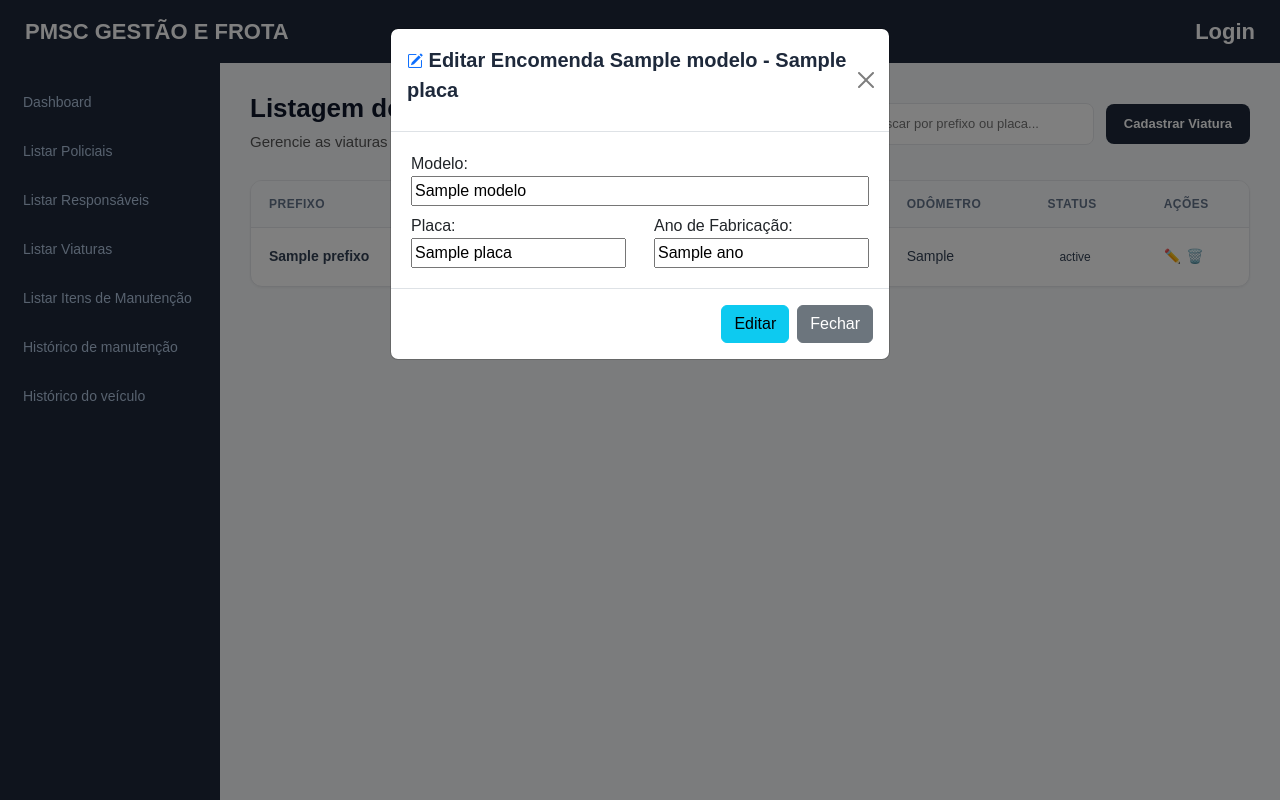
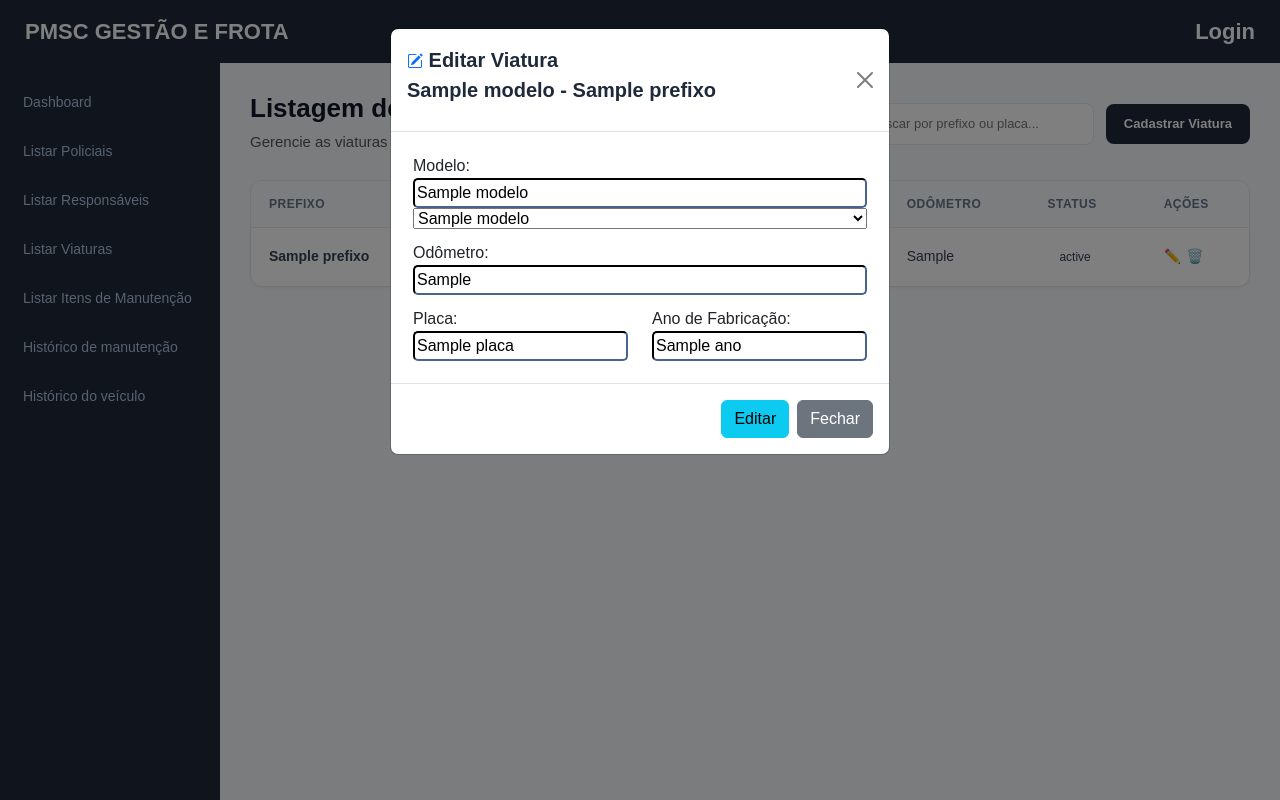
Before and after one commit to JH-0713/Frota_WEB, a Flask app: page /listar_viatura in a window 1280 px wide, after a click on "✏️". Run offline with Flask 3, Linux system fonts and the light colour scheme; a database or web service that is not in the repository returns one stand-in record (values such as "Sample title"); data that the repository does not hold is empty.

Commit message:
Frota_web

```diff
--- a/app.py
+++ b/app.py
@@ -8,7 +8,7 @@ from flask_jwt_extended import JWTManager, create_access_token, jwt_required, ge
 from functools import wraps
 
 app = Flask(__name__)
-app.config['SECRET_KEY'] = 'VaiCagarRicardo'
+app.config['SECRET_KEY'] = "VaiCagaRicardo"
 
 
 @app.route('/')
@@ -33,7 +33,6 @@ def listar_policial():
 @app.route('/listar_responsavel', methods=['GET'])
 def listar_responsavel():
     var_responsavel = get_responsavel()
-    print("Responsavel:", var_responsavel)
     return render_template('listar_responsavel.html', var_responsavel=var_responsavel[0])
 
 
@@ -56,17 +55,15 @@ def cadastrar_viatura():
         modelo = request.form.get('form_modelo')
         ano = request.form.get('form_ano')
         km_atual = request.form.get('form_km_atual')
-        status_atual = request.form.get('form_status')
-        print(placa, modelo, ano, km_atual, status_atual)
 
-        if not placa or not modelo or not ano or not km_atual or not status_atual:
+        if not placa or not modelo or not ano or not km_atual:
             flash("Preencha todos os campos", "danger")
             return redirect(url_for('cadastrar_viatura'))
 
         try:
-            pv1 = post_viatura(placa=placa, modelo=modelo, ano=ano, km_atual=km_atual, status_atual=status_atual)
-
-            if pv1[1] == 200:
+            pv1 = post_viatura(placa=placa, modelo=modelo, ano=ano, km_atual=km_atual)
+            print(f'pv1: {pv1}')
+            if pv1 == 201:
                 flash("Viatura cadastrada com sucesso!", "success")
                 return redirect(url_for('listar_viatura'))
             else:
@@ -78,7 +75,8 @@ def cadastrar_viatura():
             flash('Falha no Sistema Interno, Tente Novamente mais Tarde.', 'warning')
             return redirect(url_for('cadastrar_viatura'))
 
-    return render_template('cadastro_viatura.html')
+    var_modelos = get_modelo()
+    return render_template('cadastro_viatura.html',var_modelos=var_modelos[0])
 
 
 @app.route('/cadastrar_policial', methods=['GET', 'POST'])
@@ -97,7 +95,7 @@ def cadastrar_policial():
         try:
             pp1 = post_policial(nome=nome, email=email, senha=senha,cargo_patente=cargo)
 
-            if pp1[1] == 200:
+            if pp1 == 201:
                 flash("Viatura cadastrada com sucesso!", "success")
                 return redirect(url_for('listar_viatura'))
             else:
@@ -110,7 +108,6 @@ def cadastrar_policial():
             return redirect(url_for('cadastrar_responsavel'))
 
     return render_template('cadastro_policial.html')
-
 
 @app.route('/cadastrar_responsavel', methods=['GET', 'POST'])
 def cadastrar_responsavel():
@@ -130,7 +127,7 @@ def cadastrar_responsavel():
         try:
             pr1 = post_responsavel(nome=nome, cargo_funcao=cargo, email=email, senha=senha)
 
-            if pr1[1] == 200:
+            if pr1 == 201:
                 flash("Viatura cadastrada com sucesso!", "success")
                 return redirect(url_for('listar_viatura'))
             else:
@@ -143,7 +140,6 @@ def cadastrar_responsavel():
             return redirect(url_for('cadastrar_responsavel'))
 
     return render_template('cadastro_responsavel.html')
-
 
 @app.route('/cadastrar_item', methods=['GET', 'POST'])
 def cadastrar_item():
@@ -161,7 +157,7 @@ def cadastrar_item():
         try:
             pi1 = post_item(nome_item=nome, descricao=descricao, categoria_falha=categoria, valor_unitario=valor_unitario)
 
-            if pi1[1] == 200:
+            if pi1 == 201:
                 flash("Viatura cadastrada com sucesso!", "success")
                 return redirect(url_for('listar_viatura'))
             else:
@@ -178,20 +174,19 @@ def cadastrar_item():
 @app.route('/editar_viatura/<var_id>', methods=['POST'])
 def editar_viatura(var_id):
     if request.method == "POST":
-        placa = request.form.get('form_placa')
-        modelo = request.form.get('form_modelo')
-        ano = request.form.get('form_ano')
-        km_atual = request.form.get('form_km_atual')
-        status_atual = request.form.get('form_status')
+        placa = request.form.get('form-placa')
+        modelo = request.form.get('form-modelo')
+        ano = request.form.get('form-ano')
+        km_atual = request.form.get('form-odometro')
 
-        if not placa or not modelo or not ano or not km_atual or not status_atual:
+        if not placa or not modelo or not ano or not km_atual:
             flash("Preencha todos os campos", "danger")
             return redirect(url_for('listar_viatura'))
         try:
-            put_v1 = put_viatura(placa=placa, ano=ano, km_atual=km_atual, modelo=modelo, status_atual=status_atual,
+            put_v1 = put_viatura(placa=placa, ano=ano, km_atual=km_atual, modelo=modelo,
                                  var_id=var_id)
 
-            if put_v1[1] == 200:
+            if put_v1 == 200:
                 flash("Viatura editada com sucesso", "success")
                 return redirect(url_for('listar_viatura'))
             else:
@@ -218,7 +213,7 @@ def editar_policial(var_id):
             put_p1 = put_policial(nome=nome, email=email, senha=senha, cargo_patente=cargo,
                                  var_id=var_id)
 
-            if put_p1[1] == 200:
+            if put_p1 == 200:
                 flash("Policial editada com sucesso", "success")
                 return redirect(url_for('listar_policial'))
             else:
@@ -245,7 +240,7 @@ def editar_responsavel(var_id):
             put_r1 = put_responsavel(nome=nome, email=email, senha=senha, cargo_funcao=cargo,
                                  var_id=var_id)
 
-            if put_r1[1] == 200:
+            if put_r1 == 200:
                 flash("Responsavel editada com sucesso", "success")
                 return redirect(url_for('listar_responsavel'))
             else:
@@ -272,7 +267,7 @@ def editar_item(var_id):
             put_r1 = put_item(nome_item=nome, descricao=descricao, categoria=categoria, valor_unitario=valor,
                                  var_id=var_id)
 
-            if put_r1[1] == 200:
+            if put_r1 == 200:
                 flash("Item editada com sucesso", "success")
                 return redirect(url_for('listar_responsavel'))
             else:
--- a/routes.py
+++ b/routes.py
@@ -1,6 +1,6 @@
 import requests
 
-endereco = "http://10.135.232.27:5005"
+endereco = "http://10.135.232.14:5005"
 
 def get_policial():
     url = f"{endereco}/get_policiais"
@@ -21,7 +21,7 @@ def post_policial(nome,email,senha,cargo_patente):
 
     result_policia = requests.post(url=url, json=dados)
 
-    return result_policia.json(), result_policia.status_code
+    return result_policia.status_code
 
 def put_policial(nome, email, senha,cargo_patente,var_id):
     url = f"{endereco}/put_policial/{var_id}"
@@ -46,7 +46,7 @@ def get_viatura():
 
     return result_viatura.json(), result_viatura.status_code
 
-def post_viatura(placa, ano, km_atual,modelo, status_atual):
+def post_viatura(placa, ano, km_atual,modelo):
     url = f"{endereco}/post_viatura"
 
 
@@ -55,15 +55,14 @@ def post_viatura(placa, ano, km_atual,modelo, status_atual):
         "ano":ano,
         "km_atual": km_atual,
         "modelo": modelo,
-        "status_atual": status_atual
 
     }
 
     result_viatura = requests.post(url=url, json=dados)
 
-    return result_viatura.json(), result_viatura.status_code
+    return result_viatura.status_code
 
-def put_viatura(placa, ano, km_atual,modelo, status_atual,var_id):
+def put_viatura(placa, ano, km_atual,modelo,var_id):
     url = f"{endereco}/put_viatura/{var_id}"
 
     dados = {
@@ -71,12 +70,11 @@ def put_viatura(placa, ano, km_atual,modelo, status_atual,var_id):
         "ano":ano,
         "km_atual": km_atual,
         "modelo": modelo,
-        "status_atual": status_atual
     }
 
     result_viatura = requests.put(url=url, json=dados)
 
-    return result_viatura.json(), result_viatura.status_code
+    return result_viatura.status_code
 
 
 
@@ -85,7 +83,7 @@ def get_responsavel():
 
     result_responsavel = requests.get(url)
 
-    return result_responsavel.json()
+    return result_responsavel.json(), result_responsavel.status_code
 
 def post_responsavel(nome,email,senha,cargo_funcao):
     url = f"{endereco}/post_responsavel"
@@ -100,7 +98,7 @@ def post_responsavel(nome,email,senha,cargo_funcao):
 
     result_responsavel = requests.post(url, json=dados)
 
-    return result_responsavel.json(), result_responsavel.status_code
+    return result_responsavel.status_code
 
 def put_responsavel(nome,email,senha,cargo_funcao,var_id):
     url = f"{endereco}/put_responsavel/{var_id}"
@@ -114,7 +112,7 @@ def put_responsavel(nome,email,senha,cargo_funcao,var_id):
 
     result_responsavel = requests.put(url=url, json=dados)
 
-    return result_responsavel.json(), result_responsavel.status_code
+    return result_responsavel.status_code
 
 
 
@@ -140,7 +138,7 @@ def post_item(nome_item,descricao,categoria_falha,valor_unitario):
 
     result_item = requests.post(url, json=dados)
 
-    return result_item.json(), result_item.status_code
+    return result_item.status_code
 
 def put_item(nome_item, descricao, categoria, valor_unitario, var_id):
     url = f"{endereco}/put_item_manutencao/{var_id}"
@@ -154,4 +152,11 @@ def put_item(nome_item, descricao, categoria, valor_unitario, var_id):
 
     result_item = requests.put(url=url, json=dados)
 
-    return result_item.json(), result_item.status_code
+    return result_item.status_code
+
+def get_modelo():
+    url = f"{endereco}/get_carros"
+
+    result_modelo = requests.get(url)
+
+    return result_modelo.json(), result_modelo.status_code
--- a/static/css/style.css
+++ b/static/css/style.css
@@ -1293,3 +1293,15 @@ header {
         width: 100%;
     }
 }
+
+.modal-body label{
+    display: flex;
+    flex-direction: column;
+    padding: 6px;
+}
+
+.modal-body label input {
+    border-radius: 5px;
+    border-color: #1E293B;
+
+}
--- a/templates/listar_viatura.html
+++ b/templates/listar_viatura.html
@@ -54,27 +54,38 @@
                 <div class="modal-content">
                     <div class="modal-header">
                         <h1 class="modal-title fs-5" id="mostrar_viatura{{i.id_viatura}}"><i
-                                class="bi bi-pencil-square text-primary fs-6"></i> Editar Encomenda
-                            {{i.modelo}} - {{i.placa}}</h1>
+                                class="bi bi-pencil-square text-primary fs-6"></i> Editar Viatura<br>
+                            {{i.modelo}} - {{i.prefixo}}</h1>
                         <button type="button" class="btn-close" data-bs-dismiss="modal"
                                 aria-label="Close"></button>
                     </div>
                     <div class="modal-body">
-                        <label class="d-flex flex-column m-1">
-                                Modelo:
-                                <input type="text" name="form-modelo" value="{{i.modelo}}">
-                            </label>
+                        <label>
+                            Modelo:
+                            <input type="text" name="form-modelo" value="{{i.modelo}}">
+                            <select name="form_modelo">
+                                <option selected>{{i.modelo}}</option>
+                                <option>Renault Duster</option>
+                                <option>Chevrolet Trailblazer</option>
+                                <option>Mitsubishi L200</option>
+                                <option>Toyota Hilux</option>
+                            </select>
+                        </label>
+                        <label>
+                            Odômetro:
+                            <input type="text" name="form-odometro" value="{{i.km_atual}}">
+                        </label>
                         <div class="d-flex justify-content-between">
-                            <label class="d-flex flex-column m-1">
+                            <label>
                                 Placa:
                                 <input type="text" name="form-placa" value="{{i.placa}}">
                             </label>
-                            <label class="d-flex flex-column m-1">
+                            <label>
                                 Ano de Fabricação:
                                 <input type="text" name="form-ano" value="{{i.ano}}">
                             </label>
+                        </div>
 
-                        </div>
 
                     </div>
                     <div class="modal-footer">
```
Also changed, not shown: templates/cadastro_viatura.html (+12 -22 lines).
